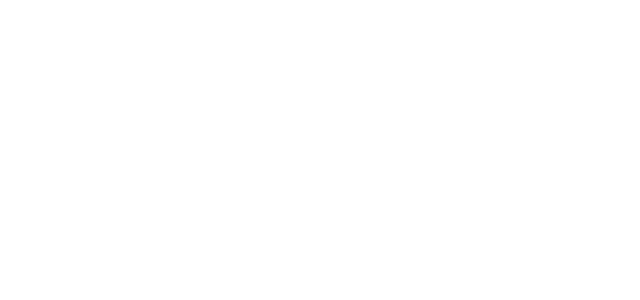
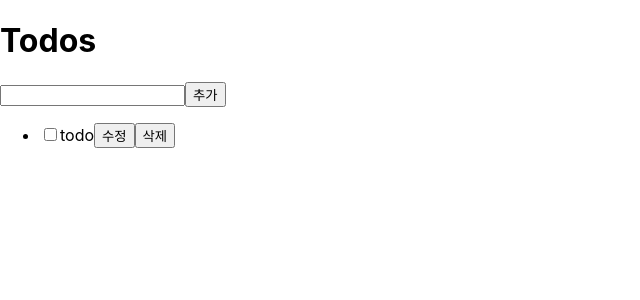
Before and after one commit to operat04/wanted-pre-onboarding-frontend, a React (Create React App) app: page /todo in a window 1280 px wide. Before the commit this address had no page. Shown: the top 300 px of the page, without its empty margins (0-640 px from the left). Built offline with nearby package versions, Linux system fonts and the light colour scheme; sample sign-in values are in the browser's storage.

Commit message:
todo 페이지 구현

```diff
--- a/src/App.js
+++ b/src/App.js
@@ -1,6 +1,7 @@
 import Signin from "./pages/SigninPage";
 import Signup from "./pages/SignupPage";
 import { BrowserRouter, Routes, Route } from "react-router-dom";
+import Todos from "./pages/todos";
 
 function App() {
   return (
@@ -9,6 +10,7 @@
         <Routes>
           <Route path="/signin" element={<Signin />} />
           <Route path="/signup" element={<Signup />} />
+          <Route path="/todo" element={<Todos />} />
         </Routes>
       </BrowserRouter>
     </div>
--- a/src/pages/todos.js
+++ b/src/pages/todos.js
@@ -0,0 +1,28 @@
+import { useEffect } from "react";
+import { useNavigate } from "react-router-dom";
+
+const Todos = () => {
+  const navigate = useNavigate();
+  useEffect(() => {
+    localStorage.getItem("AccessToken") ? "" : navigate("/signin");
+  });
+  return (
+    <div>
+      <h1>Todos</h1>
+      <input data-testid="new-todo-input"></input>
+      <button data-testid="new-todo-add-button">추가</button>
+      <ul>
+        <li>
+          <label>
+            <input type="checkbox"></input>
+            <span>todo</span>
+          </label>
+          <button data-testid="modify-button">수정</button>
+          <button data-testid="delete-button">삭제</button>
+        </li>
+      </ul>
+    </div>
+  );
+};
+
+export default Todos;
```
